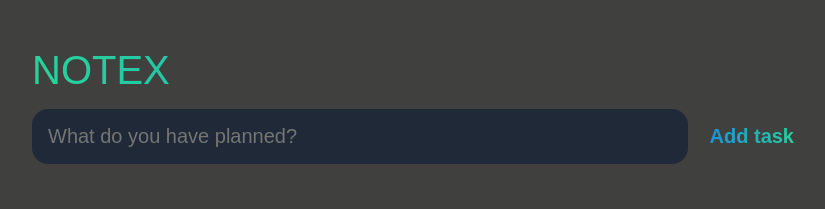
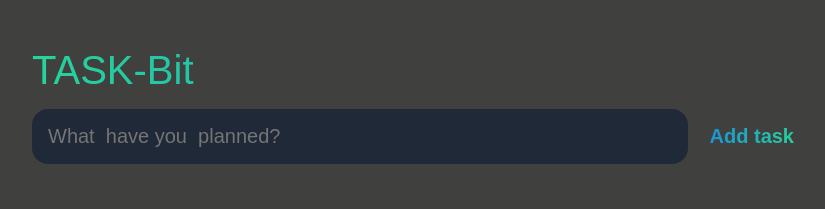
Before and after one commit to sparshpatial/NOTEX, a plain HTML site: page index.html in a window 1280 px wide. Shown: the top 209 px of the page, without its empty margins (224-1049 px from the left). Drawn offline with Linux system fonts and the light colour scheme.

Commit message:
Update index.html

```diff
--- a/index.html
+++ b/index.html
@@ -4,20 +4,20 @@
     <meta charset="UTF-8">
     <meta http-equiv="X-UA-Compatible" content="IE=edge">
     <meta name="viewport" content="width=device-width, initial-scale=1.0">
-    <title>NOTEX</title>
+    <title>Task-Bit</title>
     <link rel="stylesheet" href="main.css"/>
 
 </head>
 <body>
     <header>
         <h1>
-            NOTEX
+           TASK-Bit
         </h1>
         <form id="new-task-form">
             <input
             type="text"
             id="new-task-input"
-            placeholder="What do you have planned?"/>
+            placeholder="What  have you  planned?"/>
 
             <input
             type="Submit"
```
